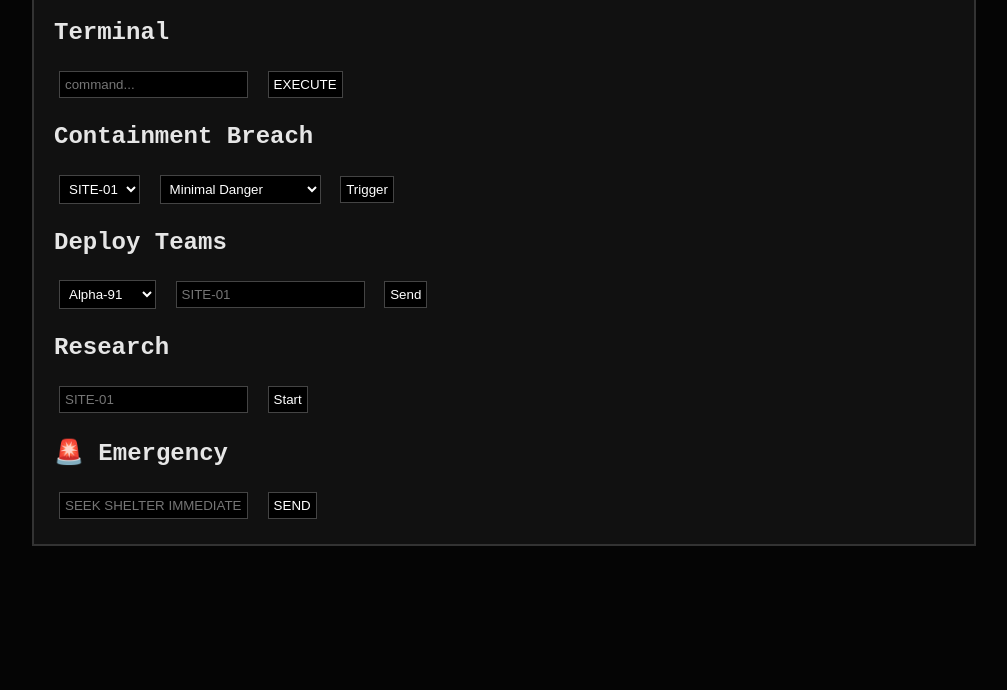
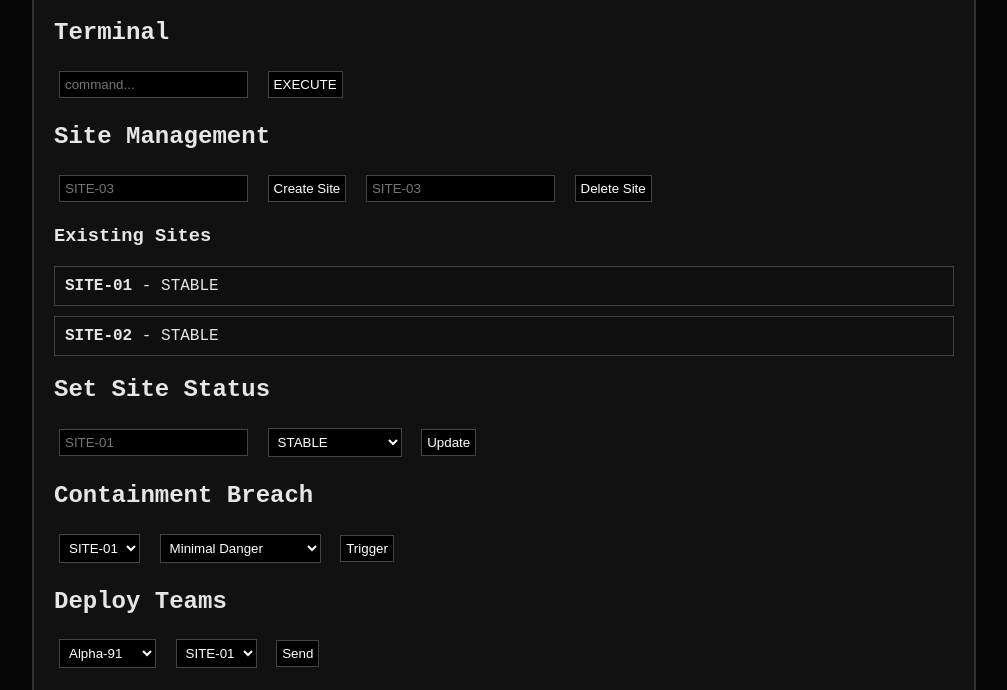
Before and after one commit to Scripter456-2/AC, a plain HTML site: page control.html in a window 1280 px wide. Shown: the part 91-781 px from the top of the page, without its empty margins (136-1143 px from the left). Drawn offline with Linux system fonts and the light colour scheme.

Commit message:
Refactor control panel with site management features

```diff
--- a/control.html
+++ b/control.html
@@ -28,6 +28,15 @@ input, select, button{
   color:#fff;
   border:1px solid #444;
 }
+
+button{ cursor:pointer; }
+
+.siteBox{
+  border:1px solid #444;
+  padding:10px;
+  margin:10px 0;
+  background:#0f0f0f;
+}
 </style>
 </head>
 
@@ -37,15 +46,39 @@ input, select, button{
 
 <h1>CONTROL PANEL</h1>
 
+<!-- 🧠 TERMINAL -->
 <h2>Terminal</h2>
 <input id="cmd" placeholder="command...">
 <button onclick="runCmd()">EXECUTE</button>
 
+<!-- 🏢 SITE MANAGEMENT -->
+<h2>Site Management</h2>
+
+<input id="newSite" placeholder="SITE-03">
+<button onclick="createSite()">Create Site</button>
+
+<input id="deleteSite" placeholder="SITE-03">
+<button onclick="removeSite()">Delete Site</button>
+
+<h3>Existing Sites</h3>
+<div id="siteList"></div>
+
+<!-- ⚠️ STATUS -->
+<h2>Set Site Status</h2>
+<input id="targetSite" placeholder="SITE-01">
+
+<select id="status">
+  <option>STABLE</option>
+  <option>UNDER ATTACK</option>
+  <option>BREACHED</option>
+  <option>UNSTABLE</option>
+</select>
+
+<button onclick="updateSite()">Update</button>
+
+<!-- 🔴 BREACH -->
 <h2>Containment Breach</h2>
-<select id="site">
-  <option>SITE-01</option>
-  <option>SITE-02</option>
-</select>
+<select id="breachSite"></select>
 
 <select id="level">
   <option>Minimal Danger</option>
@@ -57,6 +90,7 @@ input, select, button{
 
 <button onclick="breach()">Trigger</button>
 
+<!-- 🚁 DEPLOY -->
 <h2>Deploy Teams</h2>
 <select id="team">
   <option>Alpha-91</option>
@@ -64,34 +98,189 @@ input, select, button{
   <option>Guards</option>
 </select>
 
-<input id="site2" placeholder="SITE-01">
+<select id="deploySite"></select>
+
 <button onclick="deploy()">Send</button>
 
+<!-- 🧪 RESEARCH -->
 <h2>Research</h2>
-<input id="researchSite" placeholder="SITE-01">
+<select id="researchSite"></select>
 <button onclick="research()">Start</button>
 
-<h2>🚨 Emergency</h2>
+<!-- 🚨 EMERGENCY -->
+<h2>Emergency Broadcast</h2>
 <input id="msg" placeholder="SEEK SHELTER IMMEDIATELY">
 <button onclick="emergency()">SEND</button>
 
 </div>
 
 <script>
+/* STORAGE HELPERS */
+function getBases(){
+  return JSON.parse(localStorage.getItem("bases")) || [
+    {name:"SITE-01", status:"STABLE"},
+    {name:"SITE-02", status:"STABLE"}
+  ];
+}
+
+function saveBases(b){
+  localStorage.setItem("bases", JSON.stringify(b));
+}
+
 function getLog(){
   return JSON.parse(localStorage.getItem("log")) || [];
 }
+
 function saveLog(l){
   localStorage.setItem("log", JSON.stringify(l));
 }
+
 function getTerm(){
   return JSON.parse(localStorage.getItem("terminal")) || [];
 }
+
 function saveTerm(t){
   localStorage.setItem("terminal", JSON.stringify(t));
 }
 
-/* TERMINAL */
+/* 🏢 RENDER SITES */
+function renderSites(){
+  let bases = getBases();
+
+  let list = document.getElementById("siteList");
+  let selects = ["breachSite","deploySite","researchSite"];
+
+  list.innerHTML="";
+  selects.forEach(id=>document.getElementById(id).innerHTML="");
+
+  bases.forEach(b=>{
+    let div = document.createElement("div");
+    div.className="siteBox";
+    div.innerHTML = `<b>${b.name}</b> - ${b.status}`;
+    list.appendChild(div);
+
+    selects.forEach(id=>{
+      let opt = document.createElement("option");
+      opt.value = b.name;
+      opt.textContent = b.name;
+      document.getElementById(id).appendChild(opt);
+    });
+  });
+}
+
+/* 🏢 CREATE SITE */
+function createSite(){
+  let name = document.getElementById("newSite").value;
+  if(!name) return;
+
+  let bases = getBases();
+  bases.push({name, status:"STABLE"});
+  saveBases(bases);
+
+  let log = getLog();
+  log.push("🟢 Site created: " + name);
+  saveLog(log);
+
+  renderSites();
+}
+
+/* 🏢 DELETE SITE */
+function removeSite(){
+  let name = document.getElementById("deleteSite").value;
+
+  let bases = getBases().filter(b=>b.name !== name);
+  saveBases(bases);
+
+  let log = getLog();
+  log.push("⚠ Site removed: " + name);
+  saveLog(log);
+
+  renderSites();
+}
+
+/* 🔄 UPDATE STATUS */
+function updateSite(){
+  let name = document.getElementById("targetSite").value;
+  let status = document.getElementById("status").value;
+
+  let bases = getBases();
+
+  bases.forEach(b=>{
+    if(b.name===name) b.status=status;
+  });
+
+  saveBases(bases);
+
+  let log = getLog();
+  log.push("🟡 " + name + " → " + status);
+  saveLog(log);
+
+  renderSites();
+}
+
+/* 🔴 BREACH */
+function breach(){
+  let site = document.getElementById("breachSite").value;
+  let level = document.getElementById("level").value;
+
+  let log = getLog();
+  log.push("🔴 BREACH at "+site+" – "+level);
+  saveLog(log);
+}
+
+/* 🚁 DEPLOY */
+function deploy(){
+  let team = document.getElementById("team").value;
+  let site = document.getElementById("deploySite").value;
+
+  let log = getLog();
+  log.push("🚁 "+team+" sent to "+site);
+
+  if(team==="Guards") log.push("🛡 Guards engaging");
+  if(team==="Tech Team") log.push("🛠 Repairing systems");
+  if(team==="Alpha-91"){
+    if(Math.random()<0.5){
+      log.push("☠ Alpha-91 lost");
+    } else {
+      log.push("🔵 Stabilizing anomaly");
+    }
+  }
+
+  saveLog(log);
+}
+
+/* 🧪 RESEARCH */
+function research(){
+  let site = document.getElementById("researchSite").value;
+  let log = getLog();
+
+  log.push("🧪 Research started at "+site);
+
+  if(Math.random()<0.13){
+    log.push("☠ FAILURE – ANOMALY ESCAPED");
+    log.push("🚨 GUARDS REQUIRED");
+  } else {
+    log.push("✅ SUCCESS");
+  }
+
+  saveLog(log);
+}
+
+/* 🚨 EMERGENCY */
+function emergency(){
+  let msg = document.getElementById("msg").value;
+
+  localStorage.setItem("emergency", JSON.stringify({
+    level:"WORLD DANGER",
+    message:msg
+  }));
+
+  let log = getLog();
+  log.push("🚨 "+msg);
+  saveLog(log);
+}
+
+/* 🧠 TERMINAL */
 function runCmd(){
   let input = document.getElementById("cmd").value;
   let t = getTerm();
@@ -115,60 +304,8 @@ function runCmd(){
   document.getElementById("cmd").value="";
 }
 
-/* BREACH */
-function breach(){
-  let site = document.getElementById("site").value;
-  let level = document.getElementById("level").value;
-
-  let log = getLog();
-  log.push("🔴 BREACH at "+site+" – "+level);
-  saveLog(log);
-}
-
-/* DEPLOY */
-function deploy(){
-  let team = document.getElementById("team").value;
-  let site = document.getElementById("site2").value;
-
-  let log = getLog();
-  log.push("🚁 "+team+" sent to "+site);
-
-  if(team==="Guards") log.push("🛡 Guards engaging hostiles");
-  if(team==="Tech Team") log.push("🛠 Repair in progress");
-
-  saveLog(log);
-}
-
-/* RESEARCH */
-function research(){
-  let site = document.getElementById("researchSite").value;
-  let log = getLog();
-
-  log.push("🧪 Research started at "+site);
-
-  if(Math.random()<0.13){
-    log.push("☠ FAILURE – ANOMALY ESCAPED");
-    log.push("🚨 GUARDS REQUIRED");
-  } else {
-    log.push("✅ SUCCESS");
-  }
-
-  saveLog(log);
-}
-
-/* EMERGENCY */
-function emergency(){
-  let msg = document.getElementById("msg").value;
-
-  localStorage.setItem("emergency", JSON.stringify({
-    level:"WORLD DANGER",
-    message:msg
-  }));
-
-  let log = getLog();
-  log.push("🚨 "+msg);
-  saveLog(log);
-}
+/* INIT */
+renderSites();
 </script>
 
 </body>
```
